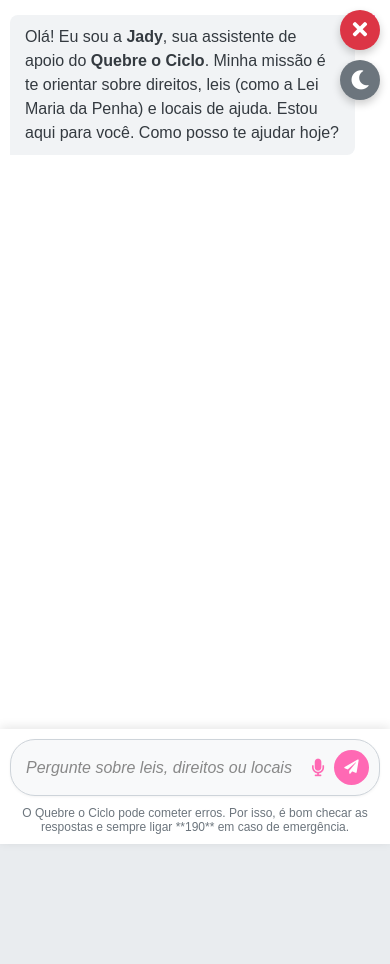
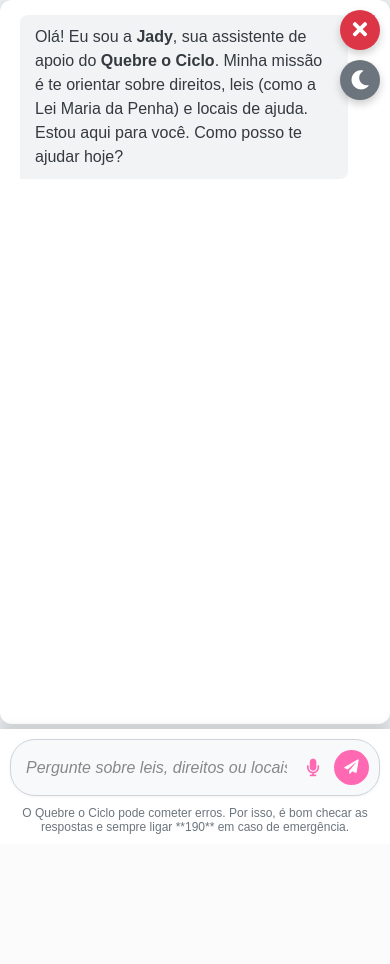
Before and after one commit to pablohsalves/quebre-o-ciclo-ia, a Flask app: page / in a window 390 px wide. After the commit the page ends 834 px from the top, so only its background shows below. Run offline with Flask 3, Linux system fonts and the light colour scheme.

Commit message:
fix: Correção final e completa. Conserta o Modo Dark (CSS/JS), remove a separação (layout) e ajusta o espaçamento entre microfone e botão de envio.

```diff
--- a/static/script.js
+++ b/static/script.js
@@ -11,31 +11,27 @@ const sendButton = document.getElementById('send-button');
 const resetButton = document.getElementById('reset-button');
 const panicButton = document.getElementById('panic-button');
 const darkModeToggle = document.getElementById('dark-mode-toggle');
-// const micWrapper = document.getElementById('mic-wrapper'); // REMOVIDO/DESATIVADO
 
-// --- Funções de Renderização e Lógica do Chat ---
-
+// --- Funções de Renderização e Lógica do Chat (Omitidas para brevidade, mas mantidas as anteriores) ---
 function displayMessage(role, text) {
+    // ... (função displayMessage anterior)
     const messageDiv = document.createElement('div');
     messageDiv.className = `message ${role}-message`;
     messageDiv.innerHTML = formatMarkdown(text);
     messagesArea.appendChild(messageDiv);
 
-    // Rola para a mensagem mais recente
     messagesArea.scrollTop = messagesArea.scrollHeight;
 
     return messageDiv;
 }
-
 function formatMarkdown(text) {
-    // Substituições básicas de Markdown para HTML
+    // ... (função formatMarkdown anterior)
     text = text.replace(/\*\*(.*?)\*\*/g, '<strong>$1</strong>');
     text = text.replace(/\n/g, '<br>');
-
     return text;
 }
-
 function addAiFeedbackButtons(messageDiv) {
+    // ... (função addAiFeedbackButtons anterior)
     const feedbackDiv = document.createElement('div');
     feedbackDiv.className = 'feedback-buttons';
     feedbackDiv.innerHTML = `
@@ -44,134 +40,81 @@ function addAiFeedbackButtons(messageDiv) {
     `;
     messageDiv.appendChild(feedbackDiv);
 }
-
 function handleFeedbackClick(event) {
+    // ... (função handleFeedbackClick anterior)
     const icon = event.target;
     if (!icon.matches('.feedback-buttons i')) return;
-
     const feedbackType = icon.dataset.feedback;
-
-    // Impede cliques repetidos
     const feedbackButtons = icon.closest('.feedback-buttons');
     if (feedbackButtons.classList.contains('disabled')) return;
     feedbackButtons.classList.add('disabled');
-
-    // Desativa e altera visualmente os botões
     feedbackButtons.querySelectorAll('i').forEach(i => {
         i.style.color = '#ccc';
         i.style.cursor = 'default';
         i.style.pointerEvents = 'none';
     });
-
     icon.style.color = feedbackType === 'positivo' ? '#28a745' : '#dc3545';
     icon.style.fontWeight = 'bold';
-
-    // Envia o feedback para o servidor
     sendFeedback(feedbackType);
-
-    // Adiciona uma mensagem de agradecimento
     const thanksMessage = document.createElement('span');
     thanksMessage.textContent = ' Obrigado pelo feedback!';
     thanksMessage.style.marginLeft = '10px';
     thanksMessage.style.fontSize = '0.9em';
     icon.parentNode.parentNode.appendChild(thanksMessage);
 }
-
 function sendFeedback(feedbackType) {
+    // ... (função sendFeedback anterior)
     fetch('/feedback', {
         method: 'POST',
-        headers: {
-            'Content-Type': 'application/json'
-        },
-        body: JSON.stringify({
-            type: feedbackType,
-            user_prompt: lastUserPrompt,
-            ai_response_text: lastAiResponseText
-        })
+        headers: { 'Content-Type': 'application/json' },
+        body: JSON.stringify({ type: feedbackType, user_prompt: lastUserPrompt, ai_response_text: lastAiResponseText })
     })
     .then(response => response.json())
-    .then(data => {
-        console.log('Feedback enviado:', data);
-    })
-    .catch(error => {
-        console.error('Erro ao enviar feedback:', error);
-    });
+    .then(data => console.log('Feedback enviado:', data))
+    .catch(error => console.error('Erro ao enviar feedback:', error));
 }
-
-
 async function sendMessage() {
+    // ... (função sendMessage anterior)
     const message = userInput.value.trim();
     if (!message) return;
-
-    // 1. Limpa o input e desativa a interface
     userInput.value = '';
     userInput.disabled = true;
-    sendButton.style.opacity = '0.5'; // Visualmente desativa
-
-    // 2. Adiciona a mensagem do usuário
+    sendButton.style.opacity = '0.5';
     displayMessage('user', message);
     lastUserPrompt = message;
-
-    // 3. Adiciona a mensagem de 'Digitando...'
     const typingMessage = displayMessage('ai', '<i class="fas fa-ellipsis-h typing-indicator"></i>');
-
-    // 4. Adiciona a mensagem do usuário ao histórico
     chatHistory.push({ role: "user", parts: [{ text: message }] });
-
     try {
         const response = await fetch('/chat', {
             method: 'POST',
-            headers: {
-                'Content-Type': 'application/json'
-            },
+            headers: { 'Content-Type': 'application/json' },
             body: JSON.stringify({ message: message, history: chatHistory })
         });
-
-        if (!response.ok) {
-            throw new Error(`Erro HTTP: ${response.status}`);
-        }
-
+        if (!response.ok) throw new Error(`Erro HTTP: ${response.status}`);
         const data = await response.json();
         const aiResponse = data.response;
-
-        // 5. Remove a mensagem de 'Digitando...'
         messagesArea.removeChild(typingMessage);
-
-        // 6. Exibe a resposta real da IA
         const aiMessageDiv = displayMessage('ai', aiResponse);
-
-        // 7. Atualiza o histórico e feedback
         chatHistory.push({ role: "model", parts: [{ text: aiResponse }] });
         lastAiResponseText = aiResponse;
-
-        // 8. Adiciona botões de feedback
         addAiFeedbackButtons(aiMessageDiv);
-
     } catch (error) {
         console.error('Erro ao comunicar com o servidor:', error);
-
-        // 9. Remove a mensagem de 'Digitando...' e exibe erro
         messagesArea.removeChild(typingMessage);
-
-        // CORREÇÃO: Exibe a mensagem de erro SEM botões de feedback, para não ser enviado
         displayMessage('ai', 'Desculpe, não consegui me conectar ao servidor. Por favor, tente novamente ou ligue 190.');
-
     } finally {
-        // 10. Reativa a interface
         userInput.disabled = false;
         sendButton.style.opacity = '1';
         userInput.focus();
     }
 }
-
 function resetChat() {
+    // ... (função resetChat anterior)
     if (confirm('Tem certeza que deseja começar uma nova conversa? O histórico será perdido.')) {
         chatHistory = [];
         messagesArea.innerHTML = '';
         lastUserPrompt = "";
         lastAiResponseText = "";
-
-        // Reinicia com a mensagem de boas-vindas
         addInitialMessage();
     }
 }
@@ -183,10 +126,15 @@ function toggleDarkMode() {
     document.body.classList.toggle('dark-mode', isDarkMode);
     localStorage.setItem('darkMode', isDarkMode ? 'enabled' : 'disabled');
 
-    // Altera o ícone
+    // CORREÇÃO: Altera o ícone corretamente
     const icon = darkModeToggle.querySelector('i');
-    icon.classList.toggle('fa-moon', !isDarkMode);
-    icon.classList.toggle('fa-sun', isDarkMode);
+    if (isDarkMode) {
+        icon.classList.remove('fa-moon');
+        icon.classList.add('fa-sun');
+    } else {
+        icon.classList.remove('fa-sun');
+        icon.classList.add('fa-moon');
+    }
 }
 
 function handlePanicClick() {
@@ -197,9 +145,10 @@ function initializeApp() {
     // 1. Aplica o Modo Escuro se estiver salvo
     if (isDarkMode) {
         document.body.classList.add('dark-mode');
+        // CORREÇÃO: Aplica o ícone correto na inicialização
         const icon = darkModeToggle.querySelector('i');
+        icon.classList.remove('fa-moon');
         icon.classList.add('fa-sun');
-        icon.classList.remove('fa-moon');
     }
 
     // 2. Adiciona a mensagem inicial da Jady
@@ -210,7 +159,6 @@ function initializeApp() {
 }
 
 function addInitialMessage() {
-    // Mensagem de boas-vindas (deve ser a mesma que o modelo retorna inicialmente)
     const welcomeMessage = "Olá! Eu sou a **Jady**, sua assistente de apoio do **Quebre o Ciclo**. Minha missão é te orientar sobre direitos, leis (como a Lei Maria da Penha) e locais de ajuda. Estou aqui para você. Como posso te ajudar hoje?";
     displayMessage('ai', welcomeMessage);
 
@@ -227,7 +175,7 @@ messagesArea.addEventListener('click', handleFeedbackClick);
 
 userInput.addEventListener('keydown', (event) => {
     if (event.key === 'Enter') {
-        event.preventDefault(); // Impede quebra de linha
+        event.preventDefault();
         sendMessage();
     }
 });
--- a/static/style.css
+++ b/static/style.css
@@ -8,6 +8,12 @@ body {
     padding-bottom: 120px;
 }
 
+/* Garante que o body não tem margem no mobile para evitar barra de rolagem */
+body, html {
+    margin: 0;
+    padding: 0;
+}
+
 #chat-container {
     max-width: 800px;
     margin: 30px auto;
@@ -16,10 +22,11 @@ body {
     box-shadow: 0 4px 12px rgba(0, 0, 0, 0.1);
     display: flex;
     flex-direction: column;
-    min-height: calc(100vh - 60px);
+    /* Fixa a altura do chat container com base no footer fixo */
+    min-height: calc(100vh - 150px);
     max-height: 900px;
+    position: relative;
     overflow: hidden;
-    position: relative;
 }
 
 /* --- Área de Mensagens --- */
@@ -30,6 +37,8 @@ body {
     scroll-behavior: smooth;
     min-height: 400px;
     position: relative;
+    /* CORREÇÃO: Dá um padding-bottom extra para que a última mensagem não fique escondida atrás do footer */
+    padding-bottom: 20px;
 }
 
 /* Botão de Reset */
@@ -71,7 +80,7 @@ body {
     border-bottom-left-radius: 0;
 }
 
-/* --- Área de Input Fixa (Footer) - CORREÇÃO CRÍTICA DO LAYOUT UNIFICADO --- */
+/* --- Área de Input Fixa (Footer) --- */
 
 #footer-fixed-container {
     position: fixed;
@@ -81,17 +90,18 @@ body {
     width: 100%;
     max-width: 800px;
     background: #ffffff;
-    padding: 10px 20px 0; /* Padding superior, lateral corrigido no desktop */
+    padding: 10px 20px 0;
     box-shadow: 0 -2px 10px rgba(0, 0, 0, 0.1);
     border-top-left-radius: 12px;
     border-top-right-radius: 12px;
+    z-index: 50; /* Garante que fique acima da área de mensagens */
 }
 
-/* O #input-area é o wrapper principal arredondado, sem padding extra */
+/* O #input-area é o wrapper principal arredondado, UNIFICADO */
 #input-area {
     display: flex;
     align-items: center;
-    padding: 5px; /* Padding interno para o conteúdo (input, mic, send) */
+    padding: 5px;
     background-color: #f8f9fa;
     border: 1px solid #ced4da;
     border-radius: 25px;
@@ -117,7 +127,8 @@ body {
 
 /* Microfone */
 #mic-wrapper {
-    padding: 0 10px;
+    /* CORREÇÃO: Aumenta o padding à direita para afastar do botão de envio */
+    padding: 0 15px 0 10px;
     display: flex;
     align-items: center;
     cursor: pointer;
@@ -126,7 +137,7 @@ body {
     flex-shrink: 0;
 }
 
-/* Botão de Envio (Circular e Integrado no wrapper) */
+/* Botão de Envio */
 #send-button {
     background-color: #ff69b4;
     color: white;
@@ -140,7 +151,7 @@ body {
     font-size: 0.9em;
     flex-shrink: 0;
     transition: background-color 0.3s, transform 0.1s;
-    margin-right: 5px; /* Espaço após o botão, dentro do padding de 5px */
+    margin-right: 5px;
 }
 
 #send-button:active {
@@ -192,7 +203,7 @@ body {
     z-index: 99;
 }
 
-/* --- Estilos do Modo Escuro (DARK MODE) (Mantido) --- */
+/* --- Estilos do Modo Escuro (DARK MODE) - CORREÇÃO CRÍTICA AQUI --- */
 body.dark-mode {
     background-color: #121212;
     color: #f1f1f1;
@@ -210,53 +221,46 @@ body.dark-mode #input-area {
 body.dark-mode #user-input {
     color: #f1f1f1;
 }
+body.dark-mode .ai-message {
+    background-color: #333333;
+    color: #f1f1f1;
+}
 body.dark-mode #reset-button {
     background-color: rgba(30, 30, 30, 0.8);
+    color: #ff69b4;
 }
 body.dark-mode #disclaimer-bottom {
     color: #aaaaaa;
 }
+body.dark-mode #dark-mode-toggle {
+    background-color: #f1f1f1;
+    color: #1e1e1e;
+}
+body.dark-mode #panic-button {
+    color: white; /* Garante que o X continue branco */
+}
 
 
-/* --- Correção Responsiva (Mobile) - CORREÇÃO DA LARGURA E CORTE --- */
+/* --- Correção Responsiva (Mobile) --- */
 @media (max-width: 850px) {
-    body {
-        padding: 0;
+    /* CORREÇÃO: Garante que o chat container comece no topo e termine no footer */
+    #chat-container {
         margin: 0;
-        height: 100vh;
-        overflow: hidden;
-        padding-bottom: 120px;
-    }
-
-    #chat-container {
-        width: 100%;
-        max-width: none;
-        border-radius: 0;
-        box-shadow: none;
-        margin: 0;
-        height: 100%;
         min-height: calc(100vh - 120px);
     }
 
-    #messages-area {
-         padding: 15px 10px;
-    }
-
     #footer-fixed-container {
-        max-width: 100%;
-        left: 0;
-        transform: translateX(0);
+        /* CORREÇÃO: Zera a margem lateral para que o #input-area possa ter margem interna */
+        padding: 10px 0 0;
         border-radius: 0;
-        /* REMOÇÃO CRÍTICA: Remove padding lateral no footer para que o #input-area use a largura total */
-        padding: 10px 0 0;
     }
 
     #input-area {
-        /* Adiciona a margem lateral AQUI para o input-area, garantindo que não seja cortado nas bordas da tela */
+        /* Adiciona a margem/padding lateral AQUI para o wrapper */
         margin: 0 10px 5px 10px;
     }
 
-    /* Ajuste fino dos botões flutuantes para mobile */
+    /* Botões flutuantes para mobile (mantido) */
     #panic-button {
         top: 10px;
         right: 10px;
@@ -266,7 +270,7 @@ body.dark-mode #disclaimer-bottom {
     }
 
     #dark-mode-toggle {
-        top: 60px; /* Abaixo do botão de pânico */
+        top: 60px;
         right: 10px;
         width: 40px;
         height: 40px;
@@ -274,6 +278,6 @@ body.dark-mode #disclaimer-bottom {
     }
 
     #disclaimer-bottom {
-        padding: 5px 10px 10px; /* Ajusta o padding do disclaimer para não encostar na borda */
+        padding: 5px 10px 10px;
     }
 }
```
